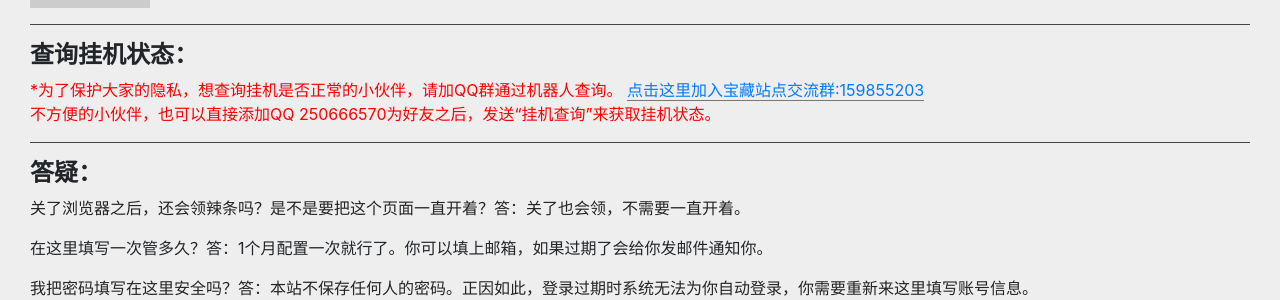
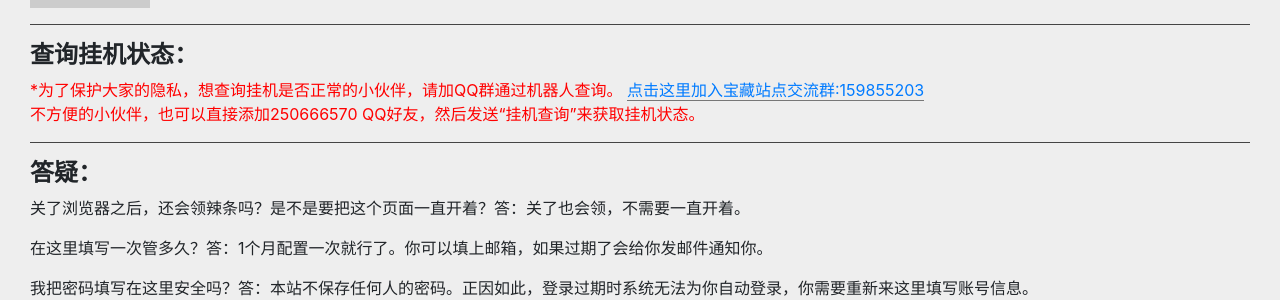
Before and after one commit to cl-ei/stormgift, a Python web app: template website/templates/website_homepage.html in a window 1280 px wide. Shown: the part 374-674 px from the top of the page. Run offline with Jinja, Linux system fonts and the light colour scheme; the template is opened without the code that fills it, so the values that code supplies are empty; some libraries are stand-ins or nearby versions.

Commit message:
update cqbot.

```diff
--- a/website/templates/website_homepage.html
+++ b/website/templates/website_homepage.html
@@ -148,7 +148,7 @@
     <span style="color: red">*为了保护大家的隐私，想查询挂机是否正常的小伙伴，请加QQ群通过机器人查询。
     <a style="border-bottom: 1px solid #777;" title="←◡←" href="https://jq.qq.com/?_wv=1027&k=5rxXTM7">点击这里加入宝藏站点交流群:159855203</a>
     <br>
-        不方便的小伙伴，也可以直接添加QQ 250666570为好友之后，发送“挂机查询”来获取挂机状态。
+        不方便的小伙伴，也可以直接添加250666570 QQ好友，然后发送“挂机查询”来获取挂机状态。
     </span>
 </div>
 <hr>
```
